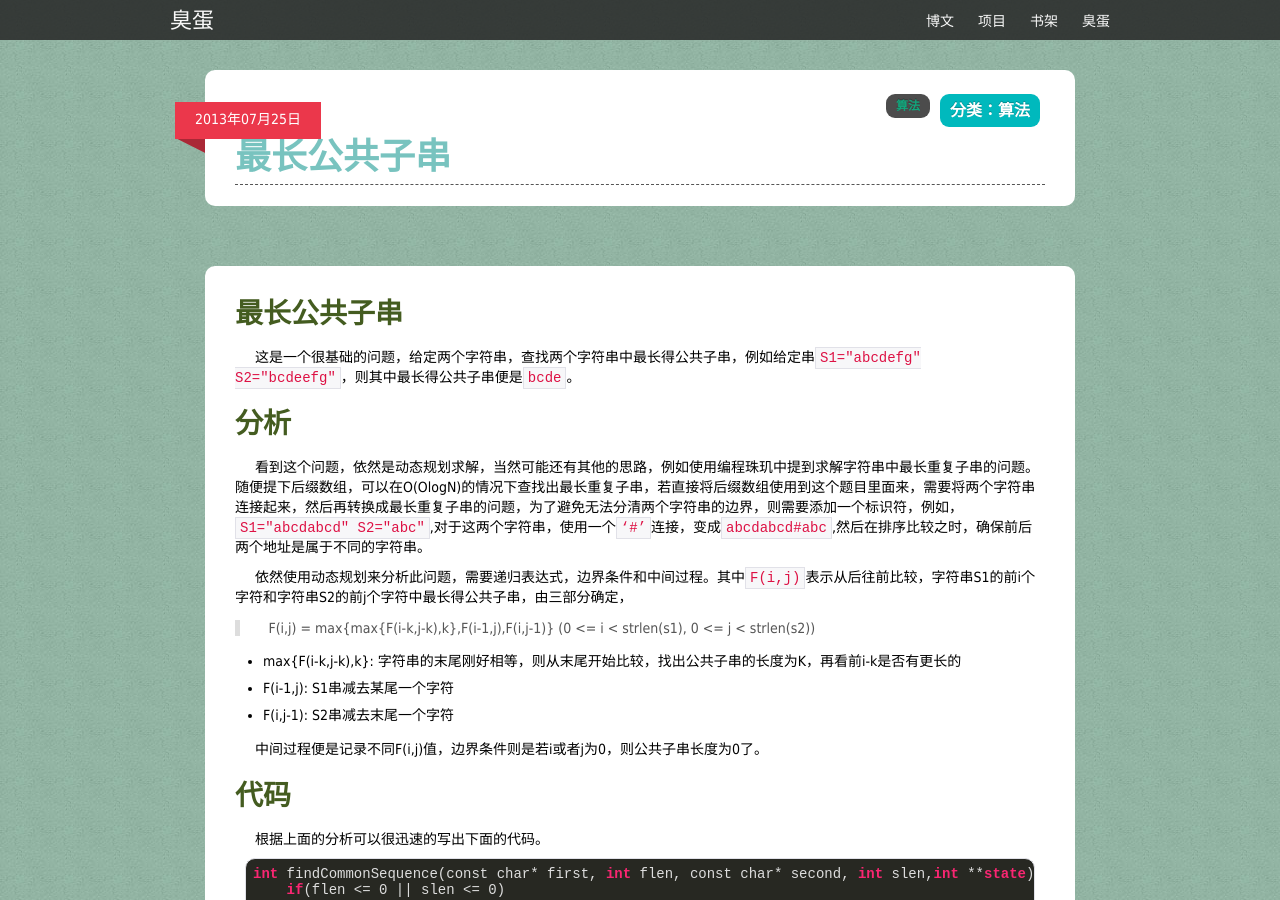
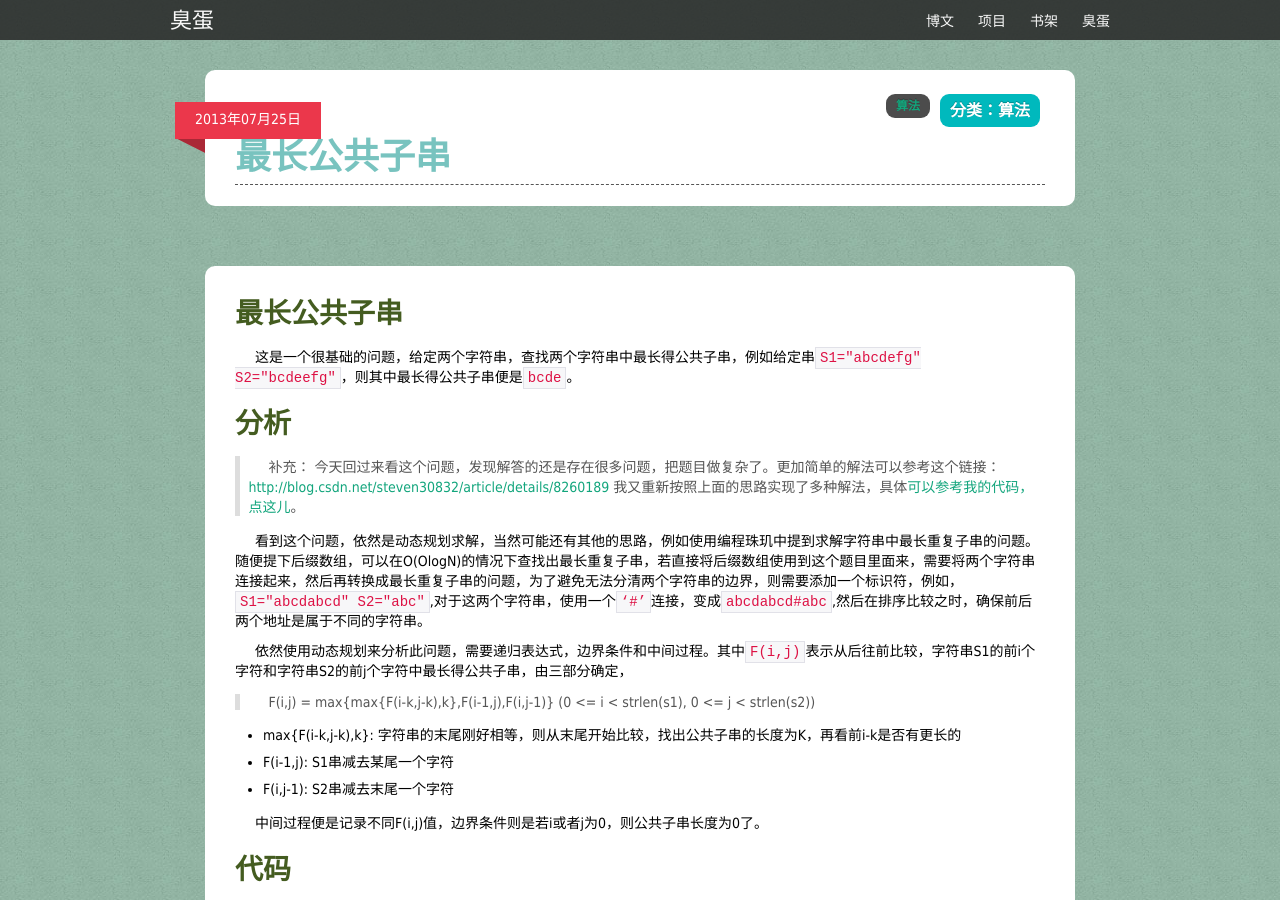
Before and after one commit to liuan/blog, a Jekyll site: the page built from _posts/2013-7-25-最长公共子串.md, in a window 1280 px wide and 900 px high. Built offline with Jekyll 4.4.1, drawn with Linux system fonts in a browser that asks for light colours; comment, search, counter and statistics services are not loaded.

Commit message:
longest common substring

```diff
--- a/_posts/2013-7-25-最长公共子串.md
+++ b/_posts/2013-7-25-最长公共子串.md
@@ -9,6 +9,10 @@ tags: 算法
 这是一个很基础的问题，给定两个字符串，查找两个字符串中最长得公共子串，例如给定串`S1="abcdefg" S2="bcdeefg"`，则其中最长得公共子串便是`bcde`。
 
 ### 分析
+
+> 补充：
+> 今天回过来看这个问题，发现解答的还是存在很多问题，把题目做复杂了。更加简单的解法可以参考这个链接：[http://blog.csdn.net/steven30832/article/details/8260189](http://blog.csdn.net/steven30832/article/details/8260189)
+> 我又重新按照上面的思路实现了多种解法，具体[可以参考我的代码，点这儿](https://github.com/liuan/choudan/blob/master/code/cpp/longestcommonsubstring.cpp)。
 
 看到这个问题，依然是动态规划求解，当然可能还有其他的思路，例如使用编程珠玑中提到求解字符串中最长重复子串的问题。随便提下后缀数组，可以在O(OlogN)的情况下查找出最长重复子串，若直接将后缀数组使用到这个题目里面来，需要将两个字符串连接起来，然后再转换成最长重复子串的问题，为了避免无法分清两个字符串的边界，则需要添加一个标识符，例如，`S1="abcdabcd" S2="abc"`,对于这两个字符串，使用一个`‘#’`连接，变成`abcdabcd#abc`,然后在排序比较之时，确保前后两个地址是属于不同的字符串。
 
```
